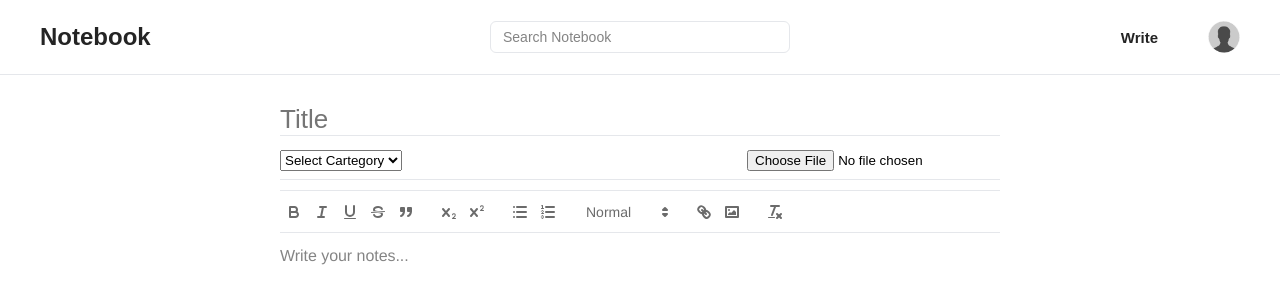
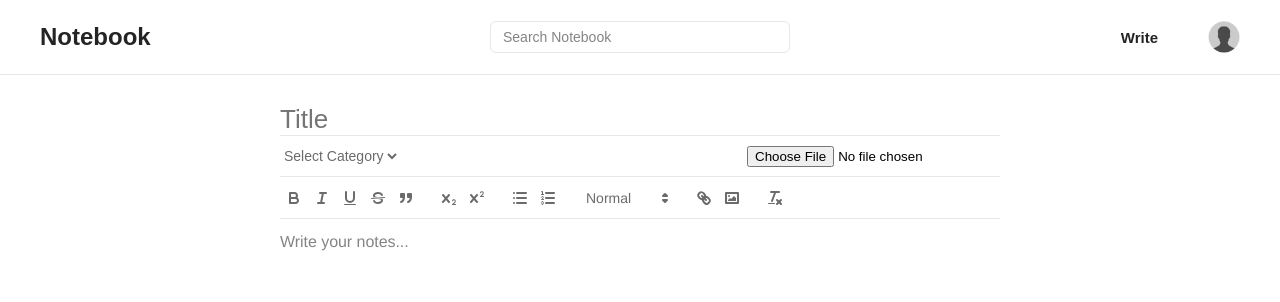
Before and after one commit to Wolleys/notebook, a Next.js app: page /new-post in a window 1280 px wide. Shown: the top 302 px of the page. Built offline with nearby package versions, Linux system fonts and the light colour scheme; a web font is replaced by a local one.

Commit message:
Add select input component and consume it on the new post page

```diff
--- a/app/(website)/new-post/new-post.tsx
+++ b/app/(website)/new-post/new-post.tsx
@@ -4,24 +4,25 @@ import { FC, useState } from "react";
 import { postTitle } from "@/inputs";
 import Input from "@/components/input";
 import Editor from "@/components/editor";
+import Select from "@/components/select";
 import styles from "./newpost.module.css";
 
 const NewPost: FC = () => {
   const [value, setValue] = useState("");
+  const categories = [
+    "Devotionals",
+    "Bible Study",
+    "Inspiration",
+    "Prayer",
+    "Health",
+  ];
 
   return (
     <div className={styles.container}>
       <div className={styles.wrapper}>
         <Input input={postTitle} customClass={styles.input} />
         <div className={styles.split}>
-          <select className={styles.select}>
-            <option>Select Cartegory</option>
-            <option value="fashion">fashion</option>
-            <option value="food">food</option>
-            <option value="culture">culture</option>
-            <option value="travel">travel</option>
-            <option value="coding">coding</option>
-          </select>
+          <Select options={categories} />
           <input type="file" />
         </div>
       </div>
--- a/app/(website)/new-post/newpost.module.css
+++ b/app/(website)/new-post/newpost.module.css
@@ -8,9 +8,8 @@
 }
 
 .wrapper {
-  gap: 6px;
   display: flex;
-  margin: 0 0 10px 0;
+  margin: 0 0 0px 0;
   flex-direction: column;
 }
 
@@ -22,18 +21,14 @@
   padding: 0.5rem 0;
   background-color: inherit;
   color: var(--searchBarColor);
-  border-bottom: 1px solid #e5e7eb;
+  border-bottom: 1px solid var(--navBarBorderColor);
 }
 
 .split {
   display: flex;
   padding: 0.5rem 0;
-  border-bottom: 1px solid #e5e7eb;
+  align-items: center;
   justify-content: space-between;
-}
-
-.select {
-  width: max-content;
 }
 
 @media (min-width: 576px) {
--- /dev/null
+++ b/components/select/index.tsx
@@ -0,0 +1,23 @@
+import { FC, SelectHTMLAttributes } from "react";
+import styles from "./select.module.css";
+
+interface SelectProps extends SelectHTMLAttributes<HTMLSelectElement> {
+  options: string[];
+}
+
+const Select: FC<SelectProps> = ({ options, ...rest }) => {
+  return (
+    <div className={styles.container}>
+      <select {...rest}>
+        <option>Select Category</option>
+        {options.map((option) => (
+          <option key={option} value={option.toLowerCase()}>
+            {option}
+          </option>
+        ))}
+      </select>
+    </div>
+  );
+};
+
+export default Select;
--- /dev/null
+++ b/components/select/select.module.css
@@ -0,0 +1,19 @@
+.container {
+  display: flex;
+  align-items: center;
+}
+
+.container select {
+  width: auto;
+  outline: none;
+  padding: 3px 0;
+  font-size: 14px;
+  background-color: inherit;
+  color: var(--slugPostData);
+  border: 0px solid #e5e7eb;
+}
+
+.container option {
+  padding: 5px 0;
+  background-color: var(--bodyBgColor);
+}
```
